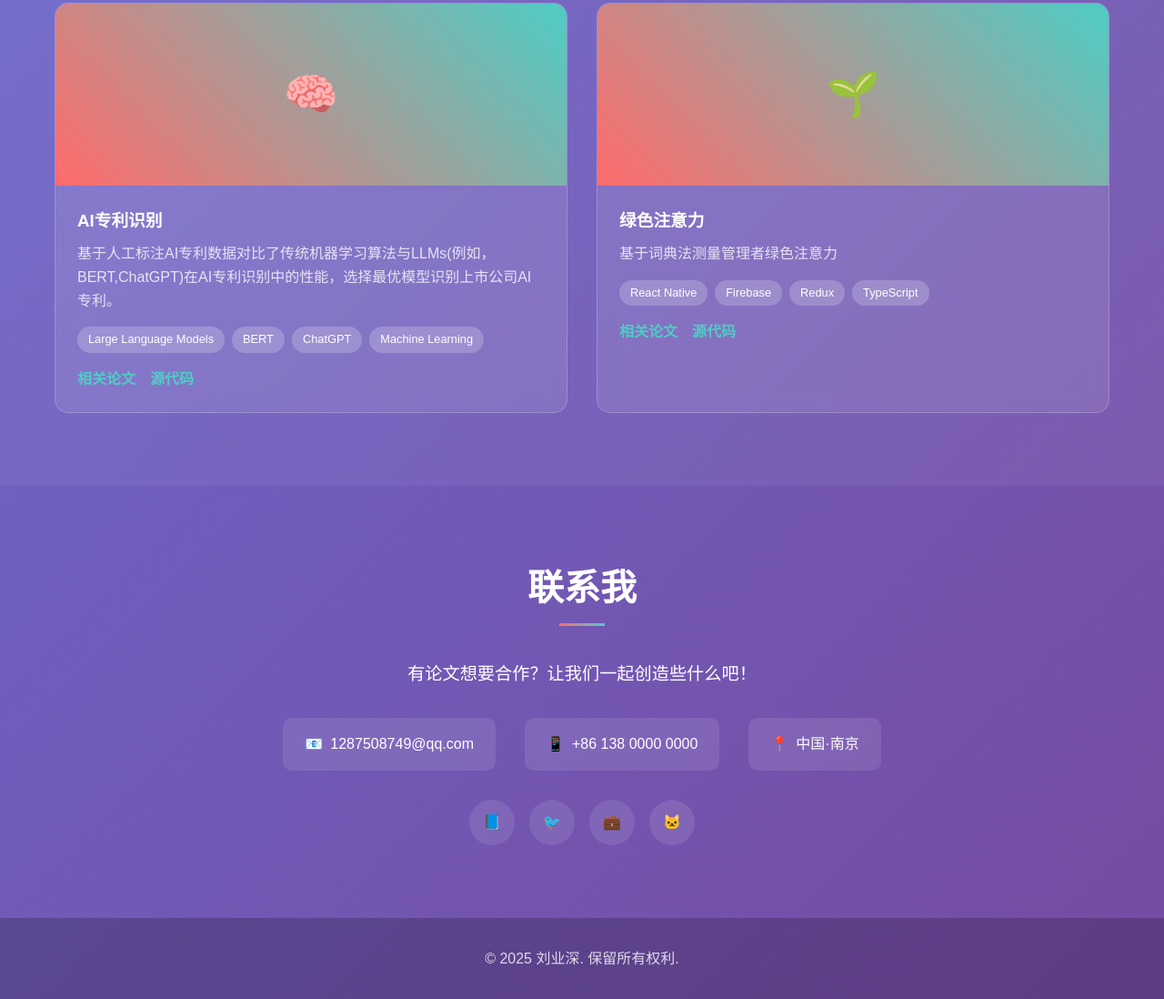
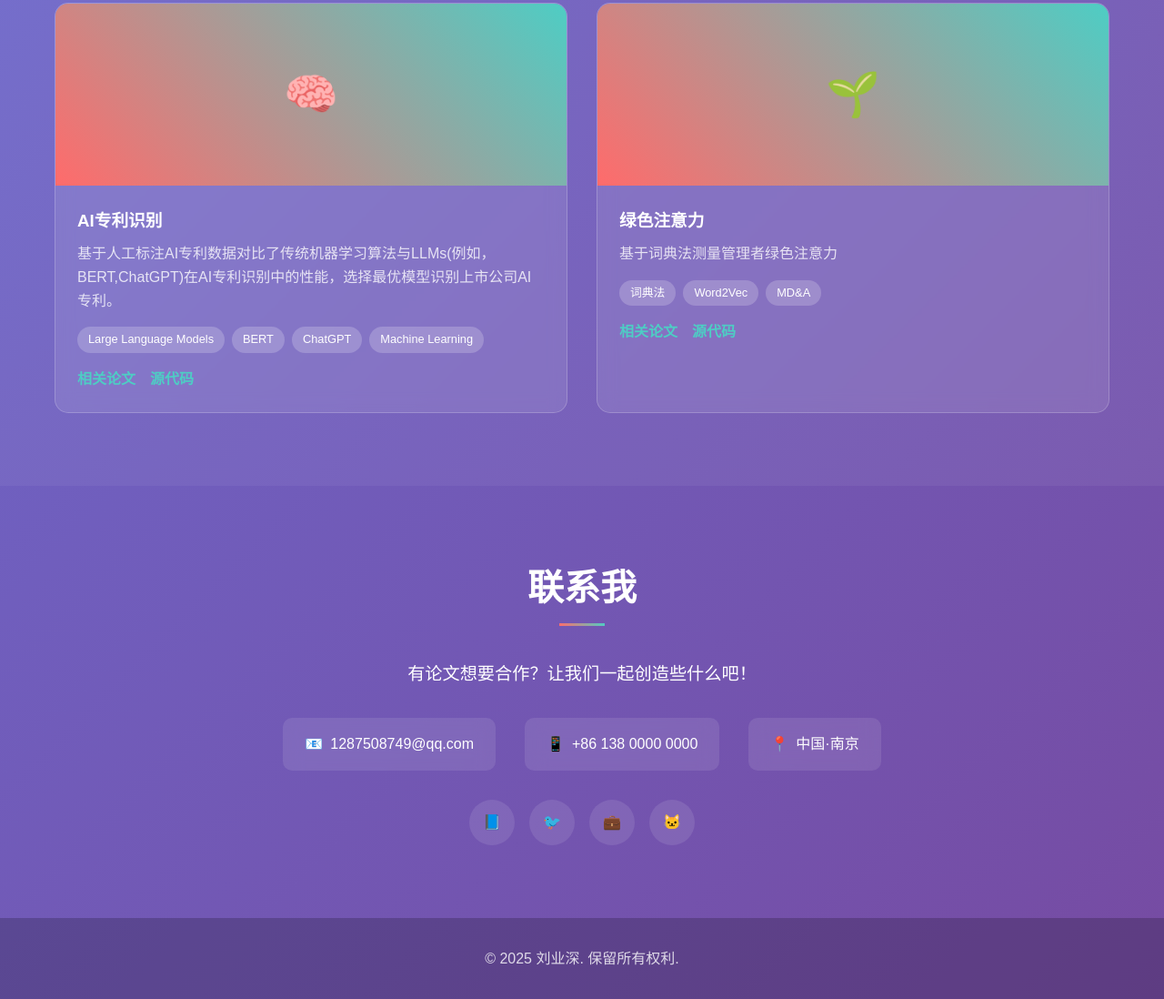
Before and after one commit to LYS-LiuYS/github.io, a plain HTML site: page index.html in a window 1280 px wide. Shown: the part 2174-3272 px from the top of the page at 91% size. Drawn offline with Linux system fonts and the light colour scheme.

Commit message:
index.html

```diff
--- a/index.html
+++ b/index.html
@@ -613,10 +613,9 @@
                             <h3>绿色注意力</h3>
                             <p>基于词典法测量管理者绿色注意力</p>
                             <div class="project-tags">
-                                <span class="tag">React Native</span>
-                                <span class="tag">Firebase</span>
-                                <span class="tag">Redux</span>
-                                <span class="tag">TypeScript</span>
+                                <span class="tag">词典法</span>
+                                <span class="tag">Word2Vec</span>
+                                <span class="tag">MD&A</span>
                             </div>
                             <div class="project-links">
                                 <a href="https://www.tandfonline.com/doi/abs/10.1080/1540496X.2024.2324190"
```
